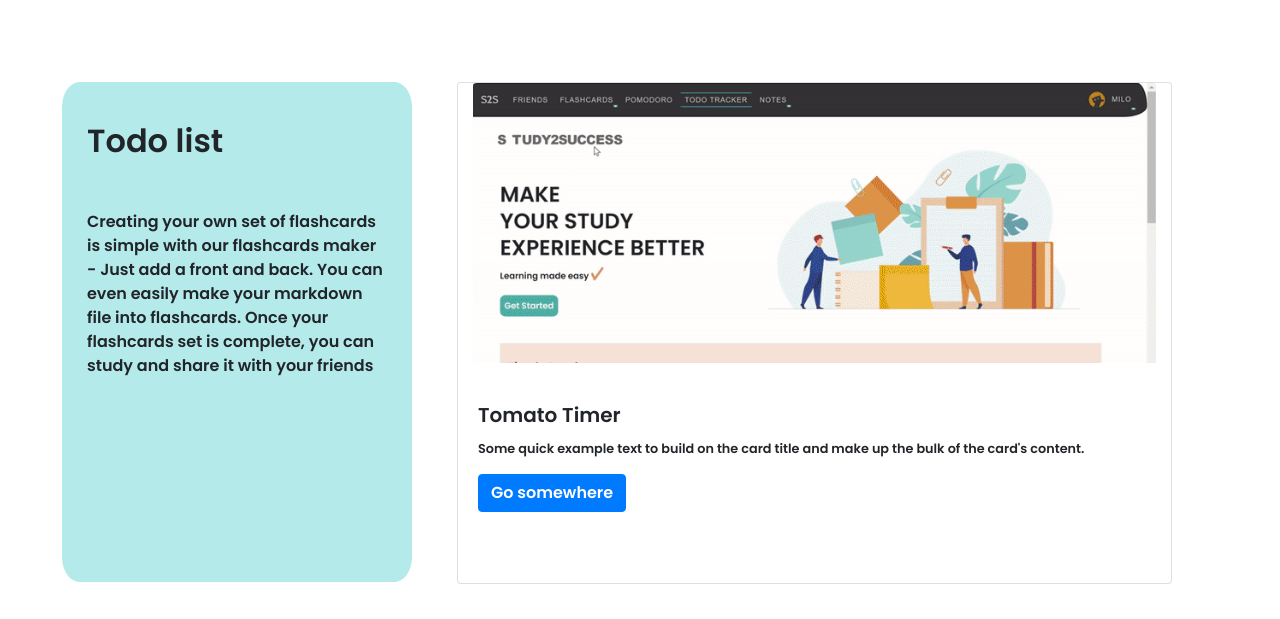
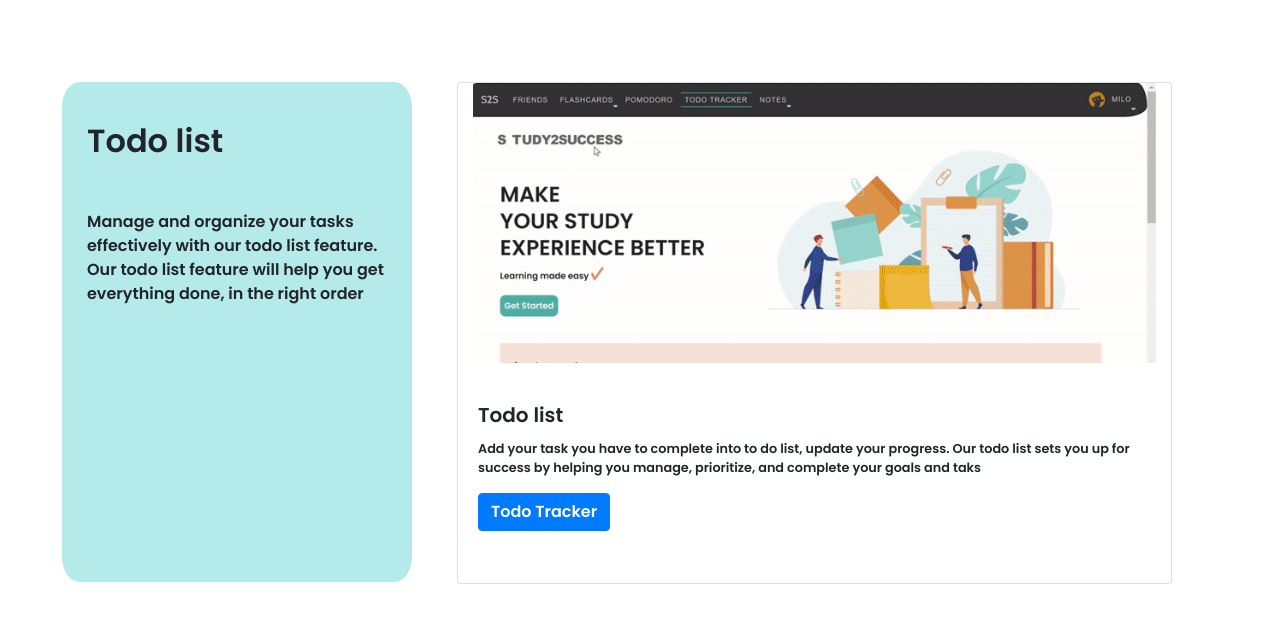
Before and after one commit to abdullahw1/Study2Success, a Flask app: page / in a window 1280 px wide. Shown: the part 2690-3309 px from the top of the page. Run offline with Flask 2, Linux system fonts and the light colour scheme; some libraries are stand-ins or nearby versions.

Commit message:
update splash page

```diff
--- a/app/myapp/static/homepage-style.css
+++ b/app/myapp/static/homepage-style.css
@@ -14,6 +14,8 @@
         font-size: 12px;
     }
 }
+
+
 
 .container.details {
     padding-bottom:0px;
--- a/app/myapp/templates/homepage.html
+++ b/app/myapp/templates/homepage.html
@@ -42,9 +42,11 @@
                                 <p class="lead mb-4 pl-0">Learning made easy
                                     <img class="logan-stick" src="../static/images/stick.svg">
                                 </p>
+                                {% if not current_user.is_authenticated %}
                                 <div class="d-flex flex-column flex-md-row">
                                     <a class="logan-started" href="/signup">Get Started</a>
                                 </div>
+                                {% endif %}
                             </div>
                         </div>
                         <div class="col-8 mx-auto col-md-4 order-md-2 col-lg-5">
@@ -92,13 +94,10 @@
                                                     </div>
                                                     <div class="card-body">
                                                         <h5 class="card-title">Create FlashCard</h5>
-                                                        <p class="card-text">Some quick example text to build on the
-                                                            card
-                                                            title
-                                                            and
-                                                            make
-                                                            up the bulk of the card's content.</p>
-                                                        <a href="#" class="btn btn-primary">Go somewhere</a>
+                                                        <p class="card-text">Simply add a front and back to create a
+                                                            flashcard</p>
+                                                        <a href="/add-flashcard" class="btn btn-primary">Add
+                                                            Flashcards</a>
                                                     </div>
                                                 </div>
                                             </div>
@@ -110,14 +109,11 @@
                                                             alt="Card image cap">
                                                     </div>
                                                     <div class="card-body">
-                                                        <h5 class="card-title">Import Markdown file</h5>
-                                                        <p class="card-text">Some quick example text to build on the
-                                                            card
-                                                            title
-                                                            and
-                                                            make
-                                                            up the bulk of the card's content.</p>
-                                                        <a href="#" class="btn btn-primary">Go somewhere</a>
+                                                        <h5 class="card-title">Import Markdown Flashcards</h5>
+                                                        <p class="card-text">Create your Flashcards set by importing a
+                                                            markdown file </p>
+                                                        <a href="/import-flashcard" class="btn btn-primary">Import
+                                                            Markdown file</a>
                                                     </div>
                                                 </div>
                                             </div>
@@ -131,13 +127,12 @@
                                                     </div>
                                                     <div class="card-body">
                                                         <h5 class="card-title">Navigate between FlashCards</h5>
-                                                        <p class="card-text">Some quick example text to build on the
-                                                            card
-                                                            title
-                                                            and
-                                                            make
-                                                            up the bulk of the card's content.</p>
-                                                        <a href="#" class="btn btn-primary">Go somewhere</a>
+                                                        <p class="card-text">Your FlashCard list is showed by order
+                                                            based on how often you answer them right or wrong. Easily
+                                                            navigate between your flashcards using next and previous
+                                                            button</p>
+                                                        <a href="/my-flashcards" class="btn btn-primary">Go To My
+                                                            Flashcards</a>
                                                     </div>
                                                 </div>
                                             </div>
@@ -150,13 +145,12 @@
                                                     </div>
                                                     <div class="card-body">
                                                         <h5 class="card-title">Learn FlashCards</h5>
-                                                        <p class="card-text">Some quick example text to build on the
-                                                            card
-                                                            title
-                                                            and
-                                                            make
-                                                            up the bulk of the card's content.</p>
-                                                        <a href="#" class="btn btn-primary">Go somewhere</a>
+                                                        <p class="card-text">Learning feature helps boost your memory
+                                                            and improve your abilities to recall information and
+                                                            understand concepts. Flashcards that are answered less
+                                                            correctly will be shown first</p>
+                                                        <a href="/learn-flashcard" class="btn btn-primary">Learn
+                                                            Flashcards</a>
                                                     </div>
                                                 </div>
                                             </div>
@@ -169,13 +163,10 @@
                                                     </div>
                                                     <div class="card-body">
                                                         <h5 class="card-title">Download pdf of FlashCards</h5>
-                                                        <p class="card-text">Some quick example text to build on the
-                                                            card
-                                                            title
-                                                            and
-                                                            make
-                                                            up the bulk of the card's content.</p>
-                                                        <a href="#" class="btn btn-primary">Go somewhere</a>
+                                                        <p class="card-text">Save your Flashcards as pdf file into your
+                                                            computer in just one click</p>
+                                                        <a href="/my-flashcards" class="btn btn-primary">Go To My
+                                                            Flashcards</a>
                                                     </div>
                                                 </div>
                                             </div>
@@ -188,13 +179,10 @@
                                                     </div>
                                                     <div class="card-body">
                                                         <h5 class="card-title">Share FlashCards with Friends</h5>
-                                                        <p class="card-text">Some quick example text to build on the
-                                                            card
-                                                            title
-                                                            and
-                                                            make
-                                                            up the bulk of the card's content.</p>
-                                                        <a href="#" class="btn btn-primary">Go somewhere</a>
+                                                        <p class="card-text">Make studying better. Share your Flashcards
+                                                            with your friends</p>
+                                                        <a href="/my-flashcards" class="btn btn-primary">Go To My
+                                                            Flashcards</a>
                                                     </div>
                                                 </div>
                                             </div>
@@ -265,14 +253,9 @@
                                     </div>
                                     <div class="row">
                                         <div class="col-12">
-                                            <p class="lead">Creating your own set of flashcards is simple with our
-                                                flashcards maker
-                                                - Just add a front and back. You can even easily make your markdown file
-                                                into
-                                                flashcards. Once your flashcards set is complete, you can study and
-                                                share it
-                                                with
-                                                your friends</p>
+                                            <p class="lead">Best way to store your thoughts and ideas. Import markdown
+                                                files into notes, share them with others,
+                                                and access them from your computer, phone or tablet</p>
                                         </div>
                                     </div>
                                 </div>
@@ -291,13 +274,9 @@
                                                     </div>
                                                     <div class="card-body">
                                                         <h5 class="card-title">Import Markdown file</h5>
-                                                        <p class="card-text">Some quick example text to build on the
-                                                            card
-                                                            title
-                                                            and
-                                                            make
-                                                            up the bulk of the card's content.</p>
-                                                        <a href="#" class="btn btn-primary">Go somewhere</a>
+                                                        <p class="card-text">Convert your markdown file into notes by
+                                                            click on "upload from markdown" button</p>
+                                                        <a href="/note" class="btn btn-primary">My Notes</a>
                                                     </div>
                                                 </div>
                                             </div>
@@ -311,13 +290,9 @@
                                                     </div>
                                                     <div class="card-body">
                                                         <h5 class="card-title">Navigate between Notes</h5>
-                                                        <p class="card-text">Some quick example text to build on the
-                                                            card
-                                                            title
-                                                            and
-                                                            make
-                                                            up the bulk of the card's content.</p>
-                                                        <a href="#" class="btn btn-primary">Go somewhere</a>
+                                                        <p class="card-text">Quickly view and navigate between your
+                                                            notes</p>
+                                                        <a href="/note" class="btn btn-primary">My Notes</a>
                                                     </div>
                                                 </div>
                                             </div>
@@ -330,13 +305,11 @@
                                                     </div>
                                                     <div class="card-body">
                                                         <h5 class="card-title">Search text in Notes</h5>
-                                                        <p class="card-text">Some quick example text to build on the
-                                                            card
-                                                            title
-                                                            and
-                                                            make
-                                                            up the bulk of the card's content.</p>
-                                                        <a href="#" class="btn btn-primary">Go somewhere</a>
+                                                        <p class="card-text">Finding text has been easy with "Search
+                                                            text in Notes" feature. Typing the word that you want to
+                                                            search, a list of notes that contains that word will be
+                                                            shown</p>
+                                                        <a href="/note" class="btn btn-primary">My Notes</a>
                                                     </div>
                                                 </div>
                                             </div>
@@ -349,13 +322,10 @@
                                                     </div>
                                                     <div class="card-body">
                                                         <h5 class="card-title">Share Notes with Friends</h5>
-                                                        <p class="card-text">Some quick example text to build on the
-                                                            card
-                                                            title
-                                                            and
-                                                            make
-                                                            up the bulk of the card's content.</p>
-                                                        <a href="#" class="btn btn-primary">Go somewhere</a>
+                                                        <p class="card-text">Easily sharing your ideas with your friends
+                                                            though
+                                                            note sharing</p>
+                                                        <a href="/note" class="btn btn-primary">My Notes</a>
                                                     </div>
                                                 </div>
                                             </div>
@@ -367,14 +337,9 @@
                                                             alt="Card image cap">
                                                     </div>
                                                     <div class="card-body">
-                                                        <h5 class="card-title">Download pdf of FlashCards</h5>
-                                                        <p class="card-text">Some quick example text to build on the
-                                                            card
-                                                            title
-                                                            and
-                                                            make
-                                                            up the bulk of the card's content.</p>
-                                                        <a href="#" class="btn btn-primary">Go somewhere</a>
+                                                        <h5 class="card-title">Download pdf of Notes</h5>
+                                                        <p class="card-text">Instantly turn your notes into pdf file</p>
+                                                        <a href="/note" class="btn btn-primary">My Notes</a>
                                                     </div>
                                                 </div>
                                             </div>
@@ -403,14 +368,8 @@
                                 </div>
                                 <div class="row">
                                     <div class="col-12">
-                                        <p class="lead">Creating your own set of flashcards is simple with our
-                                            flashcards maker
-                                            - Just add a front and back. You can even easily make your markdown file
-                                            into
-                                            flashcards. Once your flashcards set is complete, you can study and
-                                            share it
-                                            with
-                                            your friends</p>
+                                        <p class="lead">Productivity feature that stops you from procrastinationg or
+                                            getting distracted.</p>
                                     </div>
                                 </div>
                             </div>
@@ -425,13 +384,10 @@
                                     </div>
                                     <div class="card-body">
                                         <h5 class="card-title">Tomato Timer</h5>
-                                        <p class="card-text">Some quick example text to build on the
-                                            card
-                                            title
-                                            and
-                                            make
-                                            up the bulk of the card's content.</p>
-                                        <a href="#" class="btn btn-primary">Go somewhere</a>
+                                        <p class="card-text">flexible and easy to use. Tomato timer will help you manage
+                                            your time and let you focus on any tasks such as study, working, or writing
+                                        </p>
+                                        <a href="pomodoro" class="btn btn-primary">Tomato Timer</a>
                                     </div>
                                 </div>
                             </div>
@@ -452,14 +408,9 @@
                                 </div>
                                 <div class="row">
                                     <div class="col-12">
-                                        <p class="lead">Creating your own set of flashcards is simple with our
-                                            flashcards maker
-                                            - Just add a front and back. You can even easily make your markdown file
-                                            into
-                                            flashcards. Once your flashcards set is complete, you can study and
-                                            share it
-                                            with
-                                            your friends</p>
+                                        <p class="lead">Manage and organize your tasks effectively with our todo list
+                                            feature. Our
+                                            todo list feature will help you get everything done, in the right order</p>
                                     </div>
                                 </div>
                             </div>
@@ -472,14 +423,11 @@
                                         <img class="card-img-top" src="../static/images/todo1.gif" alt="Card image cap">
                                     </div>
                                     <div class="card-body">
-                                        <h5 class="card-title">Tomato Timer</h5>
-                                        <p class="card-text">Some quick example text to build on the
-                                            card
-                                            title
-                                            and
-                                            make
-                                            up the bulk of the card's content.</p>
-                                        <a href="#" class="btn btn-primary">Go somewhere</a>
+                                        <h5 class="card-title">Todo list</h5>
+                                        <p class="card-text">Add your task you have to complete into to do list, update
+                                            your progress. Our todo list sets you up for success by helping you manage,
+                                            prioritize, and complete your goals and taks</p>
+                                        <a href="/todo" class="btn btn-primary">Todo Tracker</a>
                                     </div>
                                 </div>
                             </div>
```
